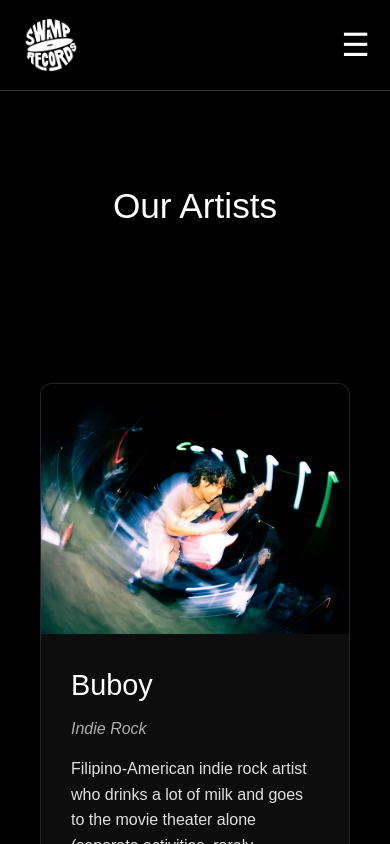
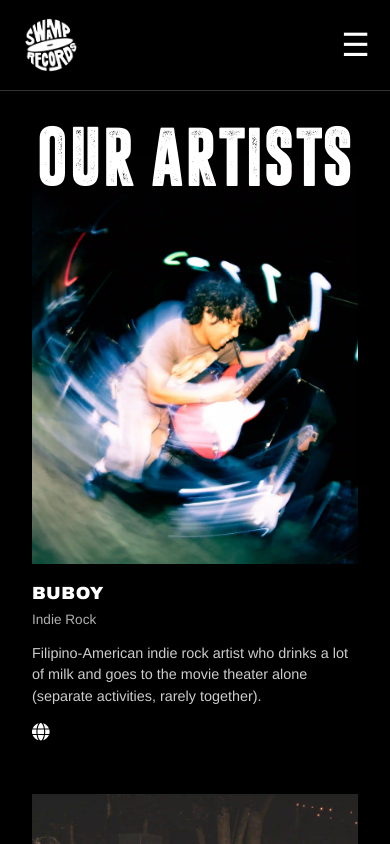
Before and after one commit to Swamp-Records/swamp-records-website, a Next.js app: page /artists in a window 390 px wide. Shown: the top 844 px of the page. Built offline with nearby package versions, Linux system fonts and the light colour scheme.

Commit message:
updated artists graphics

```diff
--- a/src/app/apply/page.tsx
+++ b/src/app/apply/page.tsx
@@ -7,13 +7,13 @@ import { teams } from '@/data/teams';
 // Brand palette (from the Figma color swatches). fg = text/line color on that block.
 const teamColors = [
   { bg: '#C8F560', fg: '#000' }, // lime
-  { bg: '#B8A9FF', fg: '#000' }, // lavender
+  { bg: '#B8A9FF', fg: '#3a3554' }, // lavender
   { bg: '#E8420A', fg: '#fff' }, // orange
-  { bg: '#FF74C8', fg: '#000' }, // pink
-  { bg: '#2F5BFF', fg: '#fff' }, // blue
+  { bg: '#ff74c8', fg: '#7f3963' }, // pink
+  { bg: '#2F5BFF', fg: '#142562' }, // blue
   { bg: '#FFE14D', fg: '#000' }, // yellow
-  { bg: '#E52A1E', fg: '#fff' }, // red
-  { bg: '#C4B08F', fg: '#000' }, // tan
+  { bg: '#E52A1E', fg: '#380b08' }, // red
+  { bg: '#C4B08F', fg: '#332e26' }, // tan
 ];
 
 // Falls back to Impact in case something goes wrong with Dreamwalker font; THP costs $$$
--- a/src/app/artists/page.tsx
+++ b/src/app/artists/page.tsx
@@ -1,6 +1,23 @@
+// src/app/artists/page.tsx
 import Image from 'next/image';
+import { FontAwesomeIcon } from '@fortawesome/react-fontawesome';
+import { faInstagram, faTiktok, faYoutube } from '@fortawesome/free-brands-svg-icons';
+import { faGlobe } from '@fortawesome/free-solid-svg-icons';
 
-const currentArtists = [
+interface Artist {
+  name: string;
+  image: string;
+  logo: string;
+  genre: string;
+  description: string;
+  link: string;
+  // optional: fill these in and the icons appear automatically
+  instagram?: string;
+  tiktok?: string;
+  youtube?: string;
+}
+
+const currentArtists: Artist[] = [
   {
     name: "Buboy",
     image: "/media/elise-buboy.webp",
@@ -37,41 +54,76 @@ const currentArtists = [
 //   }
 // ];
 
+const displayFont = "'Dreamwalker', Impact, 'Arial Narrow Bold', sans-serif";
+const nameFont = "'Arial Black', 'Helvetica Neue', Helvetica, Arial, sans-serif";
+
 export default function ArtistsPage() {
   return (
     <div className="artists-page">
-      {/* Hero Section */}
-      <section className="artists-hero">
-        <div className="hero-content">
-          <h1>Our Artists</h1>
-          {/* <p className="hero-subtitle">Discover the talent that makes Gainesville's music scene thrive</p> */}
-        </div>
+      {/* Hero: giant heading that the photos overlap, like the wireframe */}
+      <section className="ap-hero">
+        <h1 className="ap-title">Our Artists</h1>
       </section>
 
       {/* Current Artists */}
-      <section className="current-artists">
-        <div className="container">
-          <div className="artists-grid">
-            {currentArtists.map((artist, index) => (
-              <div key={index} className="artist-card current">
-                <div className="artist-image">
+      <section className="ap-section">
+        <div className="ap-grid">
+          {currentArtists.map((artist) => (
+            <article key={artist.name} className="ap-card">
+              <a
+                href={artist.link}
+                target="_blank"
+                rel="noopener noreferrer"
+                className="ap-photo"
+                aria-label={`${artist.name} website`}
+              >
+                <Image
+                  src={artist.image}
+                  alt={artist.name}
+                  fill
+                  sizes="(max-width: 900px) 90vw, 30vw"
+                  style={{ objectFit: 'cover' }}
+                />
+                {/* Logo + description appear over the photo on hover */}
+                <div className="ap-overlay">
                   <Image
-                    src={artist.image}
-                    alt={artist.name}
-                    width={400}
-                    height={300}
-                    className="artist-photo"
+                    src={artist.logo}
+                    alt=""
+                    width={200}
+                    height={100}
+                    className="ap-logo"
                   />
+                  <p>{artist.description}</p>
                 </div>
-                <div className="artist-info">
-                  <h3>{artist.name}</h3>
-                  <p className="artist-genre">{artist.genre}</p>
-                  <p className="artist-description">{artist.description}</p>
-                  <a href={artist.link} target="_blank" className="artist-link">Visit Website</a>
-                </div>
+              </a>
+
+              <h3 className="ap-name">{artist.name}</h3>
+              <p className="ap-genre">{artist.genre}</p>
+              {/* Shown instead of the hover overlay on touch devices */}
+              <p className="ap-desc-touch">{artist.description}</p>
+
+              <div className="ap-socials">
+                <a href={artist.link} target="_blank" rel="noopener noreferrer" aria-label={`${artist.name} website`}>
+                  <FontAwesomeIcon icon={faGlobe} />
+                </a>
+                {artist.instagram && (
+                  <a href={artist.instagram} target="_blank" rel="noopener noreferrer" aria-label={`${artist.name} Instagram`}>
+                    <FontAwesomeIcon icon={faInstagram} />
+                  </a>
+                )}
+                {artist.tiktok && (
+                  <a href={artist.tiktok} target="_blank" rel="noopener noreferrer" aria-label={`${artist.name} TikTok`}>
+                    <FontAwesomeIcon icon={faTiktok} />
+                  </a>
+                )}
+                {artist.youtube && (
+                  <a href={artist.youtube} target="_blank" rel="noopener noreferrer" aria-label={`${artist.name} YouTube`}>
+                    <FontAwesomeIcon icon={faYoutube} />
+                  </a>
+                )}
               </div>
-            ))}
-          </div>
+            </article>
+          ))}
         </div>
       </section>
 
@@ -110,7 +162,7 @@ export default function ArtistsPage() {
       {/* Join Us Section */}
       <section className="join-section">
         <div className="container">
-          <h2 style={{marginBottom: '1rem'}}>Want to Join Our Family?</h2>
+          <h2 style={{ marginBottom: '1rem' }}>Want to Join Our Family?</h2>
           <p>
             Are you a musician or band looking for support in the Gainesville area?
             We&apos;re always looking for new talent to work with.
@@ -122,6 +174,138 @@ export default function ArtistsPage() {
         </div>
       </section>
 
+      <style>{`
+.ap-hero {
+  background: transparent;
+  margin-top: 80px;
+  padding: 3rem 2rem 0;
+  margin-bottom: calc(-1 * clamp(2rem, 9vw, 8rem));
+  text-align: center;
+  position: relative;
+  z-index: 3;
+  pointer-events: none;
+}
+.ap-title {
+  font-family: ${displayFont};
+  font-weight: 400;
+  font-size: clamp(4rem, 15vw, 12rem);
+  line-height: 1;
+  text-transform: uppercase;
+  text-align: center;
+  color: #fff;
+}
+
+        .ap-section {
+          background: black;
+          padding: 0 2rem 5rem;
+          position: relative;
+          z-index: 2;
+        }
+        .ap-grid {
+          max-width: 1400px;
+          margin: calc(-1 * clamp(1rem, 4vw, 3.5rem)) auto 0;
+          display: grid;
+          grid-template-columns: 1fr;
+          gap: 3rem 2rem;
+          align-items: start;
+        }
+
+        .ap-photo {
+          position: relative;
+          display: block;
+          width: 100%;
+          aspect-ratio: 4 / 5;
+          overflow: hidden;
+          background: #111;
+          margin-bottom: 1.25rem;
+        }
+        .ap-overlay {
+          position: absolute;
+          inset: 0;
+          display: flex;
+          flex-direction: column;
+          align-items: center;
+          justify-content: center;
+          gap: 0.75rem;
+          padding: 1.5rem;
+          text-align: center;
+          background: rgba(0, 0, 0, 0.7);
+          opacity: 0;
+          transition: opacity 0.3s ease;
+        }
+        .ap-photo:hover .ap-overlay,
+        .ap-photo:focus-visible .ap-overlay {
+          opacity: 1;
+        }
+        .ap-logo {
+          width: 70%;
+          max-width: 200px;
+          height: auto;
+          object-fit: contain;
+        }
+        .ap-overlay p {
+          font-family: Helvetica, Arial, sans-serif;
+          font-size: 0.8rem;
+          line-height: 1.4;
+        }
+
+        .ap-name {
+          font-family: ${nameFont};
+          font-size: 1.1rem;
+          text-transform: uppercase;
+          letter-spacing: 0.04em;
+          line-height: 1.15;
+          margin-bottom: 0.35rem;
+        }
+        .ap-genre {
+          font-family: Helvetica, Arial, sans-serif;
+          font-size: 0.85rem;
+          color: #b0b0b0;
+          margin-bottom: 0.75rem;
+        }
+        .ap-desc-touch {
+          display: none;
+          font-family: Helvetica, Arial, sans-serif;
+          font-size: 0.9rem;
+          line-height: 1.5;
+          color: #cccccc;
+          margin-bottom: 0.75rem;
+        }
+        .ap-socials {
+          display: flex;
+          gap: 0.9rem;
+          font-size: 1.1rem;
+        }
+        .ap-socials svg {
+          width: 1em;
+          height: 1em;
+        }
+        .ap-socials a:hover {
+          color: gray;
+        }
+
+        /* Touch devices have no hover: show text under the photo instead */
+        @media (hover: none) {
+          .ap-overlay { display: none; }
+          .ap-desc-touch { display: block; }
+        }
+
+        @media (min-width: 600px) {
+          .ap-grid { grid-template-columns: repeat(2, 1fr); }
+        }
+
+        /* Desktop: three columns with the staggered, bulletin-board feel */
+        @media (min-width: 900px) {
+          .ap-section { padding: 0 4rem 6rem; }
+          .ap-hero { padding: 3rem 4rem 0; }
+          .ap-grid { grid-template-columns: repeat(3, 1fr); gap: 3rem; }
+          .ap-card:nth-child(3n + 1) { margin-top: 0; }
+          .ap-card:nth-child(3n + 2) { margin-top: 4.5rem; }
+          .ap-card:nth-child(3n) { margin-top: 1.5rem; }
+          .ap-card:nth-child(3n + 2) .ap-photo { aspect-ratio: 1 / 1; }
+          .ap-card:nth-child(3n) .ap-photo { aspect-ratio: 3 / 4; }
+        }
+      `}</style>
     </div>
   );
 }
```
